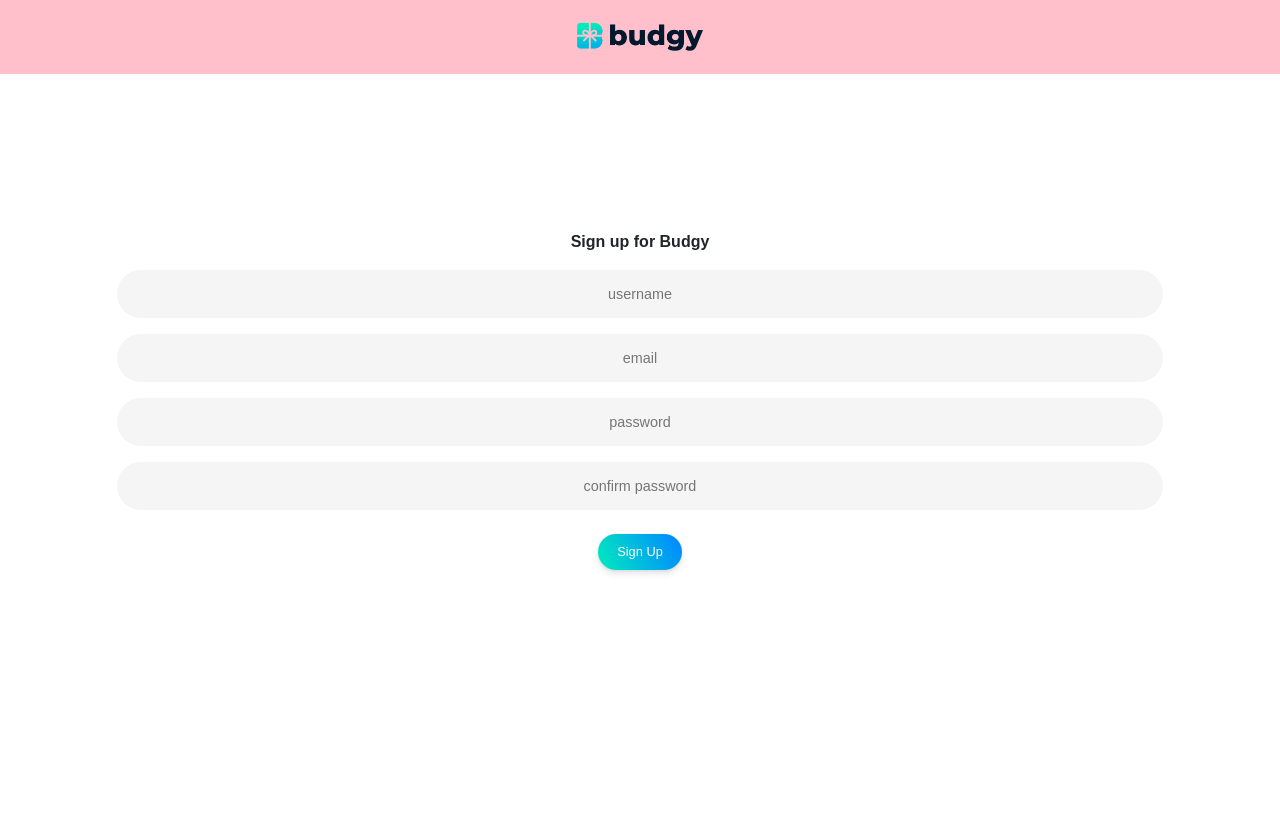
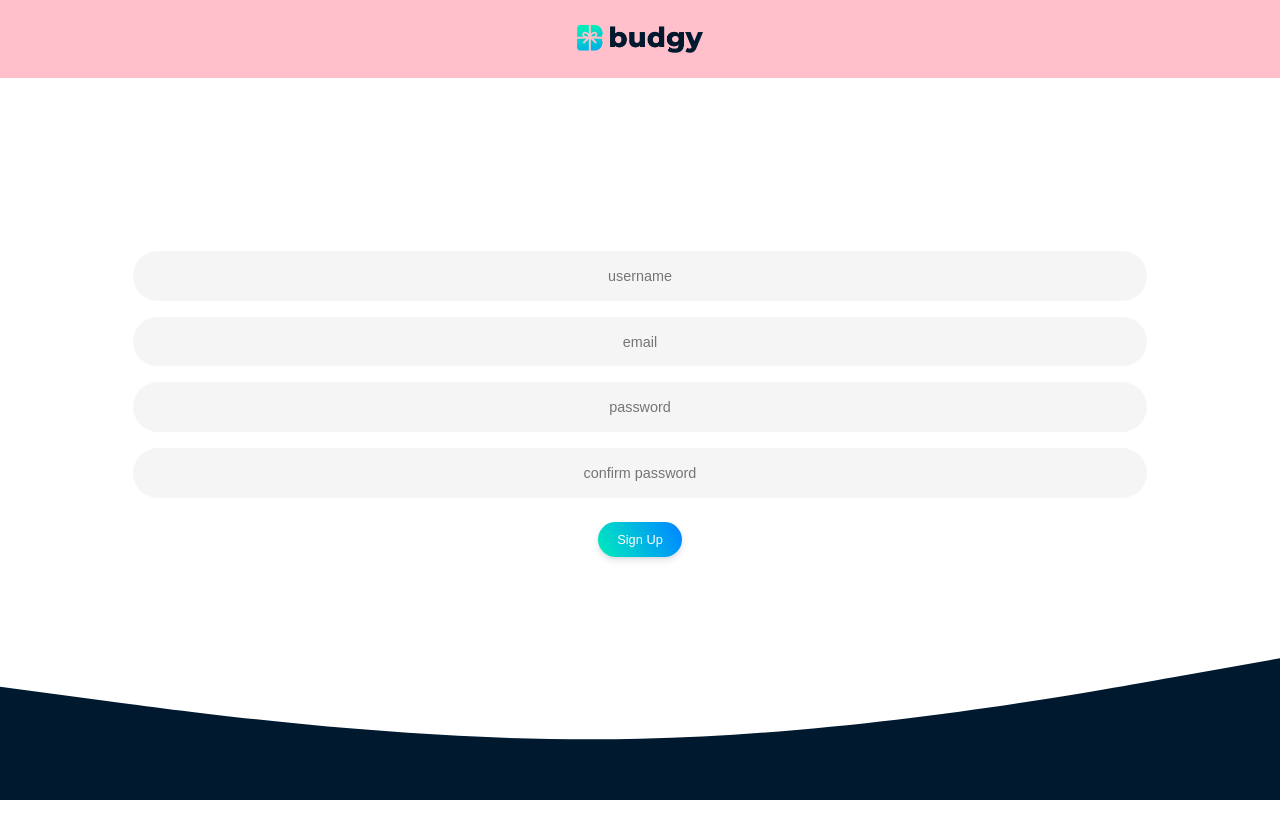
Before and after one commit to michaeltroya/budgy-frontend, a React (Create React App) app: page /register in a window 1280 px wide. Shown: the top 838 px of the page. After the commit the page ends 800 px from the top, so only its background shows below. Built offline with nearby package versions, Linux system fonts and the light colour scheme; a web font is replaced by a local one.

Commit message:
fix nav and forms

```diff
--- a/src/components/layout/Navbar/_navbar.scss
+++ b/src/components/layout/Navbar/_navbar.scss
@@ -1,10 +1,14 @@
 .navbar {
   width: 100%;
-  padding: 1.3rem 0;
   background: rgb(0, 198, 255);
   background: transparent;
-  position: absolute;
+  position: relative;
+  top: 0;
   z-index: 10;
+  min-height: 78px;
+  display: flex;
+  justify-content: center;
+  align-items: center;
 }
 
 .navbar-logo-container,
--- a/src/pages/Home/Home.js
+++ b/src/pages/Home/Home.js
@@ -23,7 +23,10 @@ const Home = () => {
             </Col>
             <Col xs={12}>
               <p className="homepage-login-button">
-                Already have an account? <br /> <Link to="/login">Login</Link>
+                <span className="question">
+                  Already have an account? <br />
+                  <Link to="/login">Login</Link>
+                </span>
               </p>
             </Col>
           </Row>
--- a/src/pages/Home/_homepage.scss
+++ b/src/pages/Home/_homepage.scss
@@ -1,5 +1,12 @@
 .home-page {
+  height: 100%;
+  margin-top: -78px;
   background: $gradient-color;
+  width: 100%;
+  display: flex;
+  align-items: center;
+  justify-content: center;
+  position: relative;
 }
 
 .homepage-about {
@@ -28,7 +35,10 @@
   text-align: center;
   color: $white-color;
 
-  a {
-    color: $dark-color;
+  .question {
+    font-size: 0.9rem;
+    a {
+      color: $dark-color;
+    }
   }
 }
--- a/src/pages/Login/Login.js
+++ b/src/pages/Login/Login.js
@@ -26,12 +26,9 @@ const Login = () => {
   return (
     <Fragment>
       <Navbar page="forms" />
-      <div className="fullpage forms-page">
-        <Container>
-          <Row>
-            <Col>
-              <h4>Log in to Budgy</h4>
-              <form className="form-container" onSubmit={handleSubmit}>
+      <div className="forms-page">
+        <div className="form-container">
+          <form className="form" onSubmit={handleSubmit}>
             {errors ? (
               <div className="form-errors">
                 <p>{errors.general}</p>
@@ -60,14 +57,10 @@ const Login = () => {
               Log in
             </button>
           </form>
-            </Col>
-          </Row>
-        </Container>
+        </div>
         <svg xmlns="http://www.w3.org/2000/svg" viewBox="0 0 1440 320">
-          <path d="M0,224L120,234.7C240,245,480,267,720,266.7C960,267,1200,245,1320,234.7L1440,224L1440,0L1320,0C1200,0,960,0,720,0C480,0,240,0,120,0L0,0Z"></path>
+          <path d="M0,192L120,208C240,224,480,256,720,250.7C960,245,1200,203,1320,181.3L1440,160L1440,320L1320,320C1200,320,960,320,720,320C480,320,240,320,120,320L0,320Z"></path>
         </svg>
-
-        <div className="bubble"></div>
       </div>
     </Fragment>
   );
--- a/src/pages/Register/Register.js
+++ b/src/pages/Register/Register.js
@@ -29,12 +29,9 @@ const Register = () => {
   return (
     <Fragment>
       <Navbar page="forms" />
-      <div className="fullpage forms-page">
-        <Container>
-          <Row>
-            <Col>
-              <h4>Sign up for Budgy</h4>
-              <form className="form-container" onSubmit={handleSubmit}>
+      <div className="forms-page">
+        <div className="form-container">
+          <form className="form" onSubmit={handleSubmit}>
             {errors ? (
               <div className="form-errors">
                 <p>{errors.username}</p>
@@ -82,14 +79,11 @@ const Register = () => {
               sign up
             </button>
           </form>
-            </Col>
-          </Row>
-        </Container>
+        </div>
+
         <svg xmlns="http://www.w3.org/2000/svg" viewBox="0 0 1440 320">
-          <path d="M0,224L120,234.7C240,245,480,267,720,266.7C960,267,1200,245,1320,234.7L1440,224L1440,0L1320,0C1200,0,960,0,720,0C480,0,240,0,120,0L0,0Z"></path>
+          <path d="M0,192L120,208C240,224,480,256,720,250.7C960,245,1200,203,1320,181.3L1440,160L1440,320L1320,320C1200,320,960,320,720,320C480,320,240,320,120,320L0,320Z"></path>
         </svg>
-
-        <div className="bubble"></div>
       </div>
     </Fragment>
   );
--- a/src/styles/_elements.scss
+++ b/src/styles/_elements.scss
@@ -6,7 +6,9 @@
 #root,
 body,
 html {
+  min-height: 100%;
   height: 100%;
+  position: relative;
   padding: 0;
   margin: 0;
   font-family: 'Montserrat', sans-serif;
@@ -26,13 +28,6 @@ a {
 }
 
 // FOR FULL PAGES
-
-.fullpage {
-  height: 100%;
-  width: 100%;
-  display: flex;
-  align-items: center;
-}
 
 //BUTTONS
 
--- a/src/styles/_formpages.scss
+++ b/src/styles/_formpages.scss
@@ -1,10 +1,18 @@
 .forms-page {
-  background: $gradient-color;
+  background: $white-color;
+
+  min-height: 100%;
+  margin-top: -78px;
+  display: flex;
+  align-items: center;
+  justify-content: center;
+  z-index: 1;
+  position: relative;
 
   svg {
     position: absolute;
-    top: 80%;
-    fill: white;
+    bottom: 0;
+    fill: #00192f;
   }
 
   h4 {
@@ -23,8 +31,13 @@
 //REGISTER AND LOGIN PAGE COMMON STYLES
 
 .form-container {
+  height: 100%;
+}
+
+.form {
+  position: relative;
   background-color: transparent;
-  padding: 0 2rem;
+  padding: 4rem 3rem;
   display: flex;
   justify-content: center;
   flex-wrap: wrap;
@@ -32,8 +45,8 @@
 
   input {
     width: 100%;
-    padding: 12px 20px;
-    margin: 8px 0;
+    padding: 0.8rem;
+    margin: 0.5rem 0;
     background-color: #f5f5f5;
     border-radius: 100px;
     color: $dark-color;
```
Lines whose indentation alone changed are shown as unchanged.
